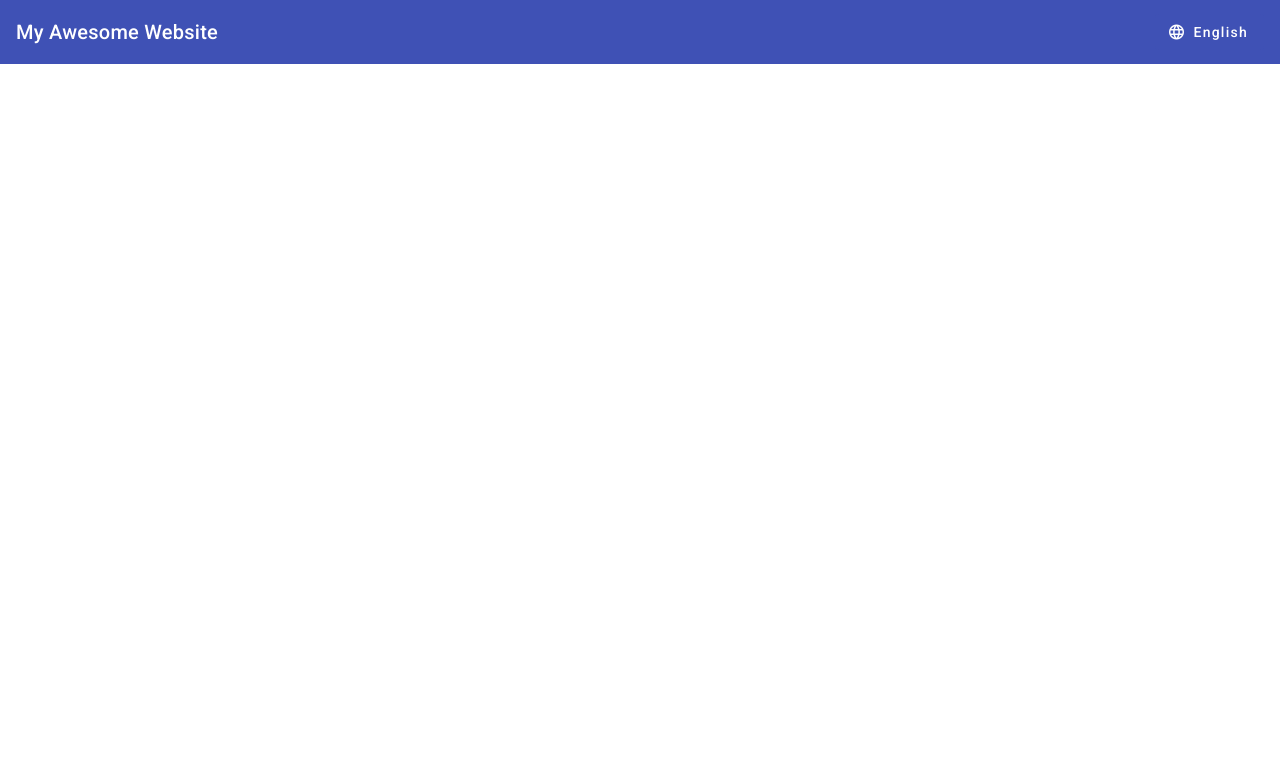
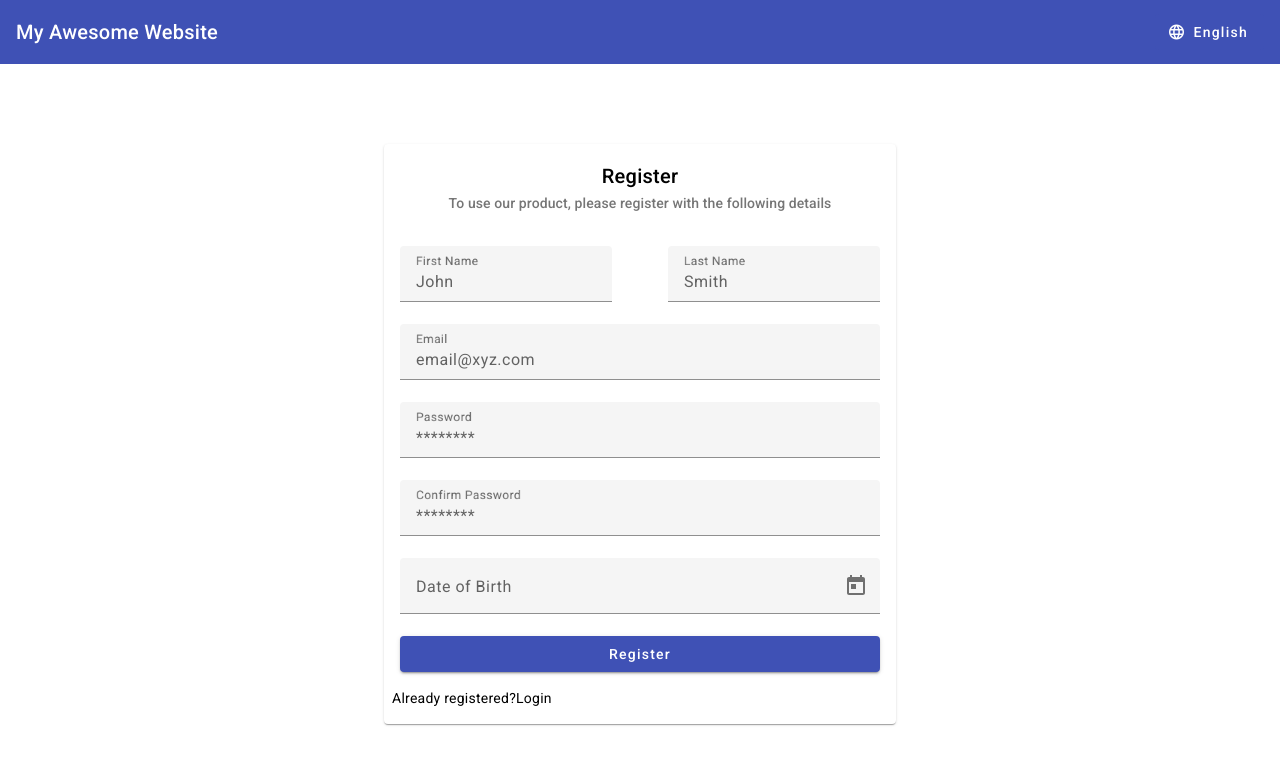
Before and after one commit to msindev/angular-i18n-app, an Angular app: page / in a window 1280 px wide. Shown: the top 764 px of the page. Built offline with nearby package versions, Linux system fonts and the light colour scheme.

Commit message:
Add Register Component

```diff
--- a/src/app/app.component.html
+++ b/src/app/app.component.html
@@ -1 +1,2 @@
 <app-navbar></app-navbar>
+<app-register></app-register>
--- a/src/app/app.module.ts
+++ b/src/app/app.module.ts
@@ -5,6 +5,8 @@
 import { AppComponent } from './app.component';
 import { BrowserAnimationsModule } from '@angular/platform-browser/animations';
 import { NavbarModule } from './navbar/navbar.module';
+import { RegisterModule } from './register/register.module';
+import { ReactiveFormsModule } from '@angular/forms';
 
 @NgModule({
   declarations: [AppComponent],
@@ -13,6 +15,7 @@
     AppRoutingModule,
     BrowserAnimationsModule,
     NavbarModule,
+    RegisterModule,
   ],
   providers: [],
   bootstrap: [AppComponent],
--- /dev/null
+++ b/src/app/register/register.component.html
@@ -0,0 +1,53 @@
+<div class="container">
+  <mat-card>
+    <mat-card-header>
+      <mat-card-title>Register</mat-card-title>
+      <mat-card-subtitle
+        >To use our product, please register with the following
+        details</mat-card-subtitle
+      >
+    </mat-card-header>
+    <mat-card-content>
+      <form class="form">
+        <div class="two-columns">
+          <mat-form-field floatLabel="always">
+            <mat-label>First Name</mat-label>
+            <input matInput placeholder="John" />
+          </mat-form-field>
+          <mat-form-field floatLabel="always">
+            <mat-label>Last Name</mat-label>
+            <input matInput placeholder="Smith" />
+          </mat-form-field>
+        </div>
+        <mat-form-field floatLabel="always">
+          <mat-label>Email</mat-label>
+          <input type="email" matInput placeholder="email@xyz.com" />
+        </mat-form-field>
+        <mat-form-field floatLabel="always">
+          <mat-label>Password</mat-label>
+          <input type="password" matInput placeholder="********" />
+        </mat-form-field>
+        <mat-form-field floatLabel="always">
+          <mat-label>Confirm Password</mat-label>
+          <input type="password" matInput placeholder="********" />
+        </mat-form-field>
+        <mat-form-field>
+          <mat-label>Date of Birth</mat-label>
+          <input matInput [matDatepicker]="picker" />
+          <mat-datepicker-toggle
+            matIconSuffix
+            [for]="picker"
+          ></mat-datepicker-toggle>
+          <mat-datepicker #picker></mat-datepicker>
+        </mat-form-field>
+        <button mat-raised-button color="primary">Register</button>
+      </form>
+    </mat-card-content>
+    <mat-card-footer>
+      <mat-card-actions>
+        <span>Already registered?</span>
+        <a routerLink="/login">Login </a>
+      </mat-card-actions>
+    </mat-card-footer>
+  </mat-card>
+</div>
--- /dev/null
+++ b/src/app/register/register.component.scss
@@ -0,0 +1,28 @@
+.container{
+    display: flex;
+    justify-content: center;
+    margin-top: 10vh;
+
+    mat-card{
+        min-width: 40vw;
+    }
+
+    mat-card-header{
+        margin-bottom: 2rem;
+        justify-content: center;
+    }
+
+    mat-card-title{
+        text-align: center;
+    }
+
+    .form{
+        display: flex;
+        flex-direction: column;
+    }
+
+    .two-columns{
+        display: flex;
+        justify-content: space-between;
+    }
+}
--- a/src/index.html
+++ b/src/index.html
@@ -1,16 +1,22 @@
-<!doctype html>
+<!DOCTYPE html>
 <html lang="en">
-<head>
-  <meta charset="utf-8">
-  <title>AngularI18nApp</title>
-  <base href="/">
-  <meta name="viewport" content="width=device-width, initial-scale=1">
-  <link rel="icon" type="image/x-icon" href="favicon.ico">
-  <link rel="preconnect" href="https://fonts.gstatic.com">
-  <link href="https://fonts.googleapis.com/css2?family=Roboto:wght@300;400;500&display=swap" rel="stylesheet">
-  <link href="https://fonts.googleapis.com/icon?family=Material+Icons" rel="stylesheet">
-</head>
-<body class="mat-typography">
-  <app-root></app-root>
-</body>
+  <head>
+    <meta charset="utf-8" />
+    <title>Angular i18n App</title>
+    <base href="/" />
+    <meta name="viewport" content="width=device-width, initial-scale=1" />
+    <link rel="icon" type="image/x-icon" href="favicon.ico" />
+    <link rel="preconnect" href="https://fonts.gstatic.com" />
+    <link
+      href="https://fonts.googleapis.com/css2?family=Roboto:wght@300;400;500&display=swap"
+      rel="stylesheet"
+    />
+    <link
+      href="https://fonts.googleapis.com/icon?family=Material+Icons"
+      rel="stylesheet"
+    />
+  </head>
+  <body class="mat-typography">
+    <app-root></app-root>
+  </body>
 </html>
```
Also changed, not shown: src/app/register/register.component.ts (added, +10 -0 lines), src/app/register/register.module.ts (added, +26 -0 lines), 1 other file (tests, documents, lock files or other folders).
